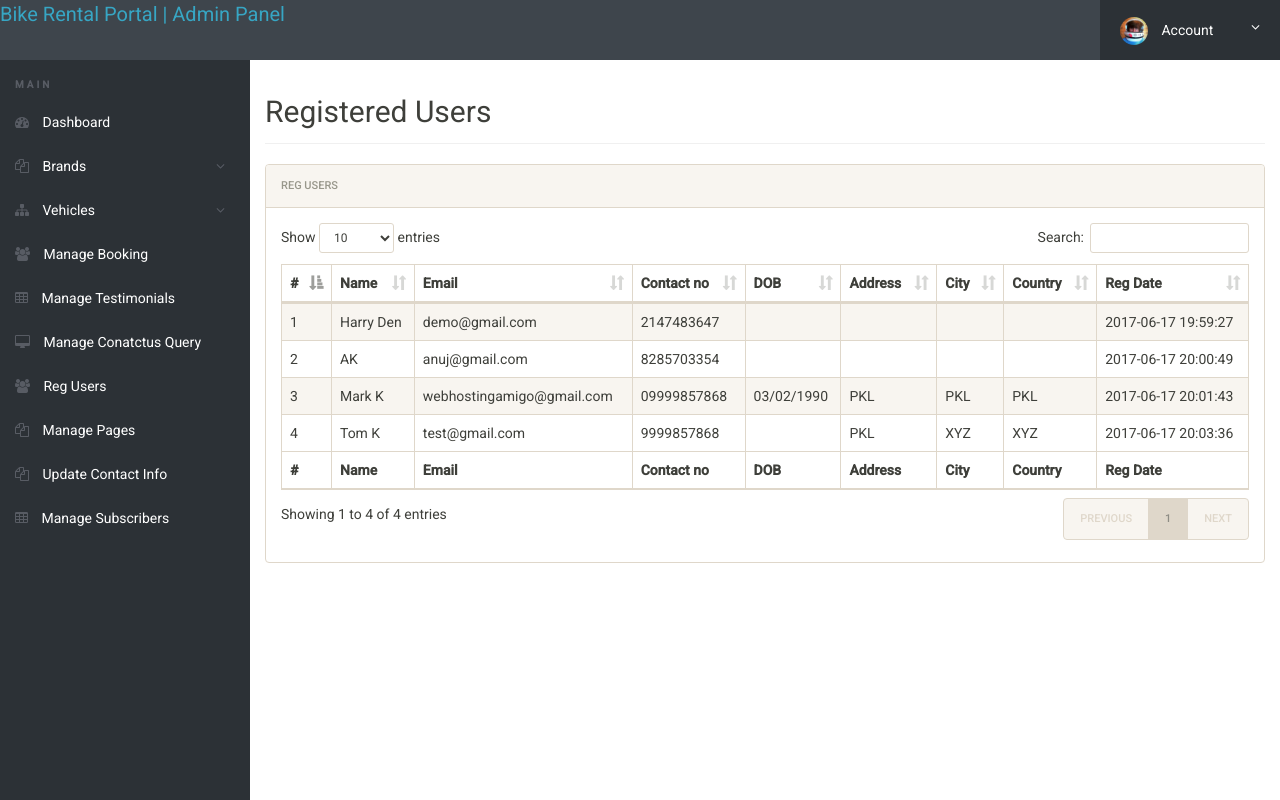
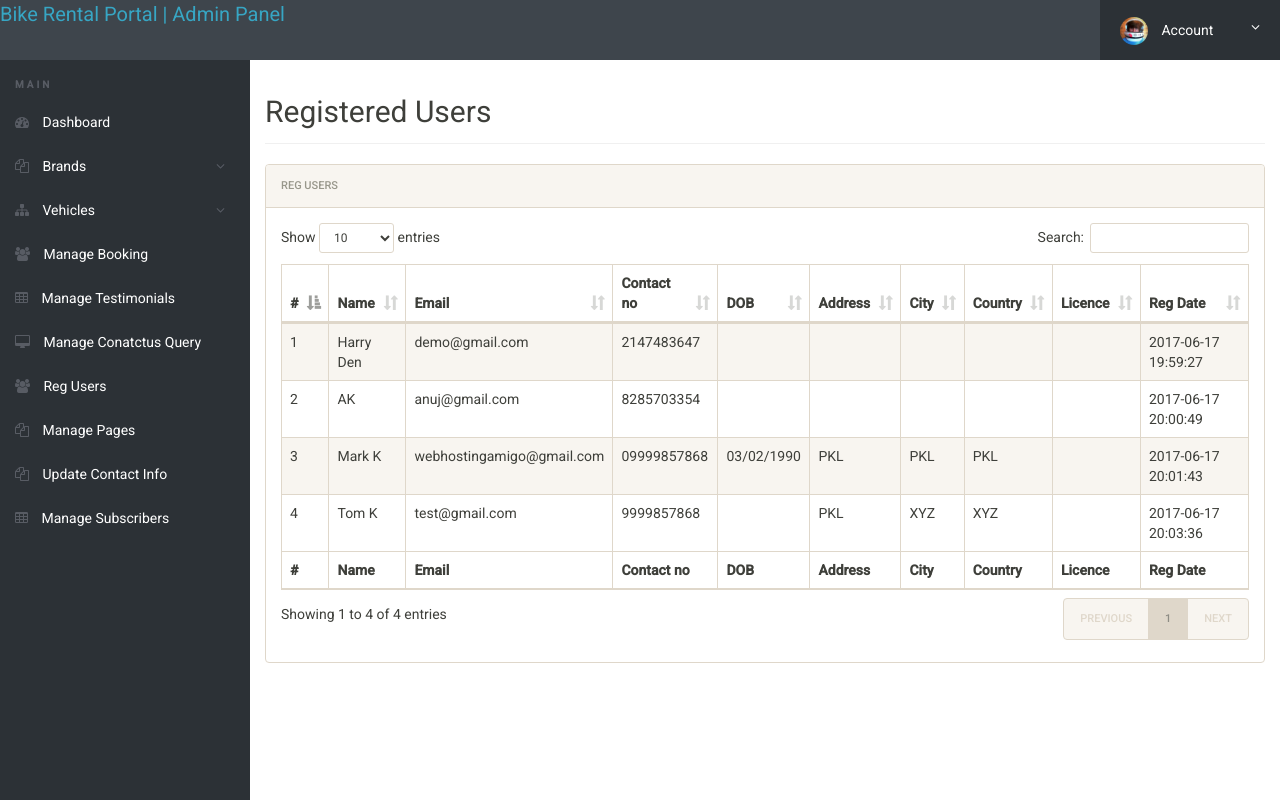
Before and after one commit to nithin-tk/SE-BikeRentalSystem, a PHP site: page /admin/reg-users.php in a window 1280 px wide. Run offline with PHP 8.4, Linux system fonts and the light colour scheme; a user stored in the database is signed in; data comes from the database, SQL or seed files in the repository; data that the repository does not hold is empty.

Commit message:
viewing license data of user in admin portal

```diff
--- a/bikerental/admin/reg-users.php
+++ b/bikerental/admin/reg-users.php
@@ -95,13 +95,14 @@ $msg="Page data updated  successfully";
 									<thead>
 										<tr>
 										<th>#</th>
-												<th> Name</th>
+											<th> Name</th>
 											<th>Email </th>
 											<th>Contact no</th>
 										<th>DOB</th>
 										<th>Address</th>
 										<th>City</th>
 										<th>Country</th>
+										<th>Licence</th>
 										<th>Reg Date</th>
 
 										</tr>
@@ -116,13 +117,14 @@ $msg="Page data updated  successfully";
 										<th>Address</th>
 										<th>City</th>
 										<th>Country</th>
+										<th>Licence</th>
 										<th>Reg Date</th>
 										</tr>
 										</tr>
 									</tfoot>
 									<tbody>
 
-									<?php $sql = "SELECT * from  tblusers ";
+									<?php $sql = "SELECT * from  tblusers";
 $query = $dbh -> prepare($sql);
 $query->execute();
 $results=$query->fetchAll(PDO::FETCH_OBJ);
@@ -136,10 +138,11 @@ foreach($results as $result)
 											<td><?php echo htmlentities($result->FullName);?></td>
 											<td><?php echo htmlentities($result->EmailId);?></td>
 											<td><?php echo htmlentities($result->ContactNo);?></td>
-	<td><?php echo htmlentities($result->dob);?></td>
+											<td><?php echo htmlentities($result->dob);?></td>
 											<td><?php echo htmlentities($result->Address);?></td>
 											<td><?php echo htmlentities($result->City);?></td>
 											<td><?php echo htmlentities($result->Country);?></td>
+											<td><?php echo htmlentities($result->License);?></td>
 											<td><?php echo htmlentities($result->RegDate);?></td>
 										</tr>
 										<?php $cnt=$cnt+1; }} ?>
```
